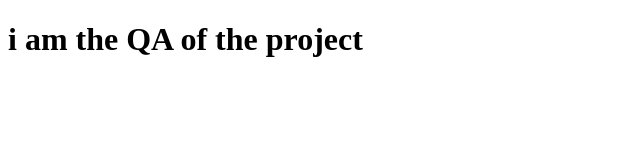
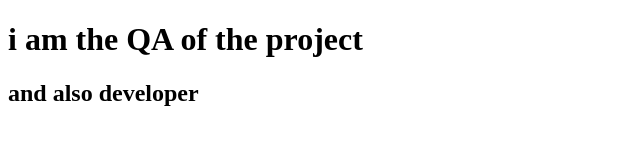
Before and after one commit to SaravananSiva004/demogit, a plain HTML site: page index.html in a window 1280 px wide. Shown: the whole page, without its empty margins (0-640 px from the left). Drawn offline with Linux system fonts and the light colour scheme.

Commit message:
other infomation

```diff
--- a/index.html
+++ b/index.html
@@ -7,5 +7,6 @@
 </head>
 <body>
     <h1>i am the QA of the project</h1>
+    <h2>and also developer</h2>
 </body>
 </html>
```
